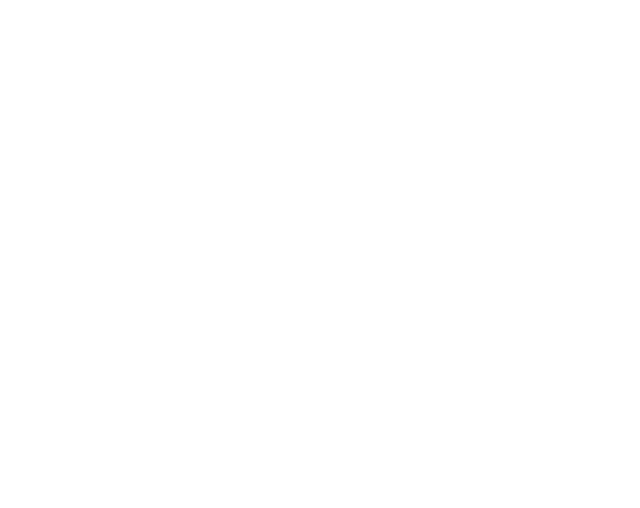
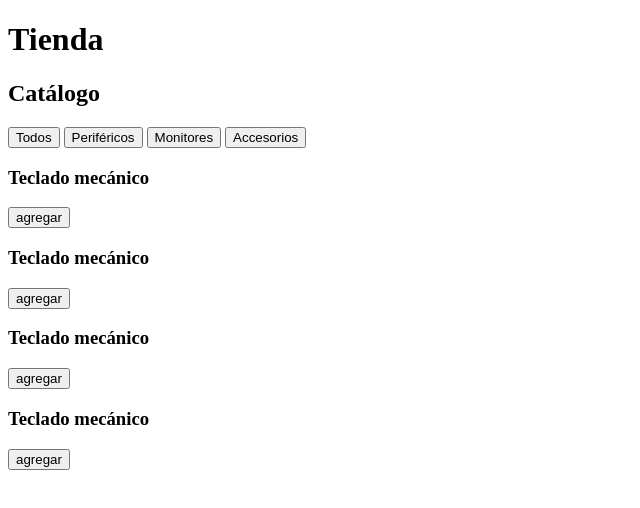
Before and after one commit to Juan-mejia1/Marketplace, a plain HTML site: page index.html in a window 1280 px wide. Shown: the whole page, without its empty margins (0-640 px from the left). Drawn offline with Linux system fonts and the light colour scheme.

Commit message:
Feat: html structure

```diff
--- a/index.html
+++ b/index.html
@@ -8,12 +8,54 @@
     <link rel="stylesheet" href="styles.css">
 </head>
 <body>
+    <main>
+
+        <h1 class="titulo">Tienda</h1>
+
+
+        <section class="filtro">
+            <h2 class="subtitulo">Catálogo</h2>
+
+            <button>Todos</button>
+            <button>Periféricos</button>
+            <button>Monitores</button>
+            <button>Accesorios</button>
+        </section>
 
 
 
+        <div class="producto" id="producto">
+            <h3>Teclado mecánico</h3>
+            <p class="categoria" id="categoria"></p>
+            <p class="precio" id="precio"></p>
+            <p class="stock" id="stock"></p>
+            <button class="agragar" id="agregar">agregar</button>
+        </div>
 
+        <div class="producto" id="producto">
+            <h3>Teclado mecánico</h3>
+            <p class="categoria" id="categoria"></p>
+            <p class="precio" id="precio"></p>
+            <p class="stock" id="stock"></p>
+            <button class="agragar" id="agregar">agregar</button>
+        </div>
 
+        <div class="producto" id="producto">
+            <h3>Teclado mecánico</h3>
+            <p class="categoria" id="categoria"></p>
+            <p class="precio" id="precio"></p>
+            <p class="stock" id="stock"></p>
+            <button class="agragar" id="agregar">agregar</button>
+        </div>
 
+        <div class="producto" id="producto">
+            <h3>Teclado mecánico</h3>
+            <p class="categoria" id="categoria"></p>
+            <p class="precio" id="precio"></p>
+            <p class="stock" id="stock"></p>
+            <button class="agragar" id="agregar">agregar</button>
+        </div>
 
+    </main>
 </body>
 </html>
```
